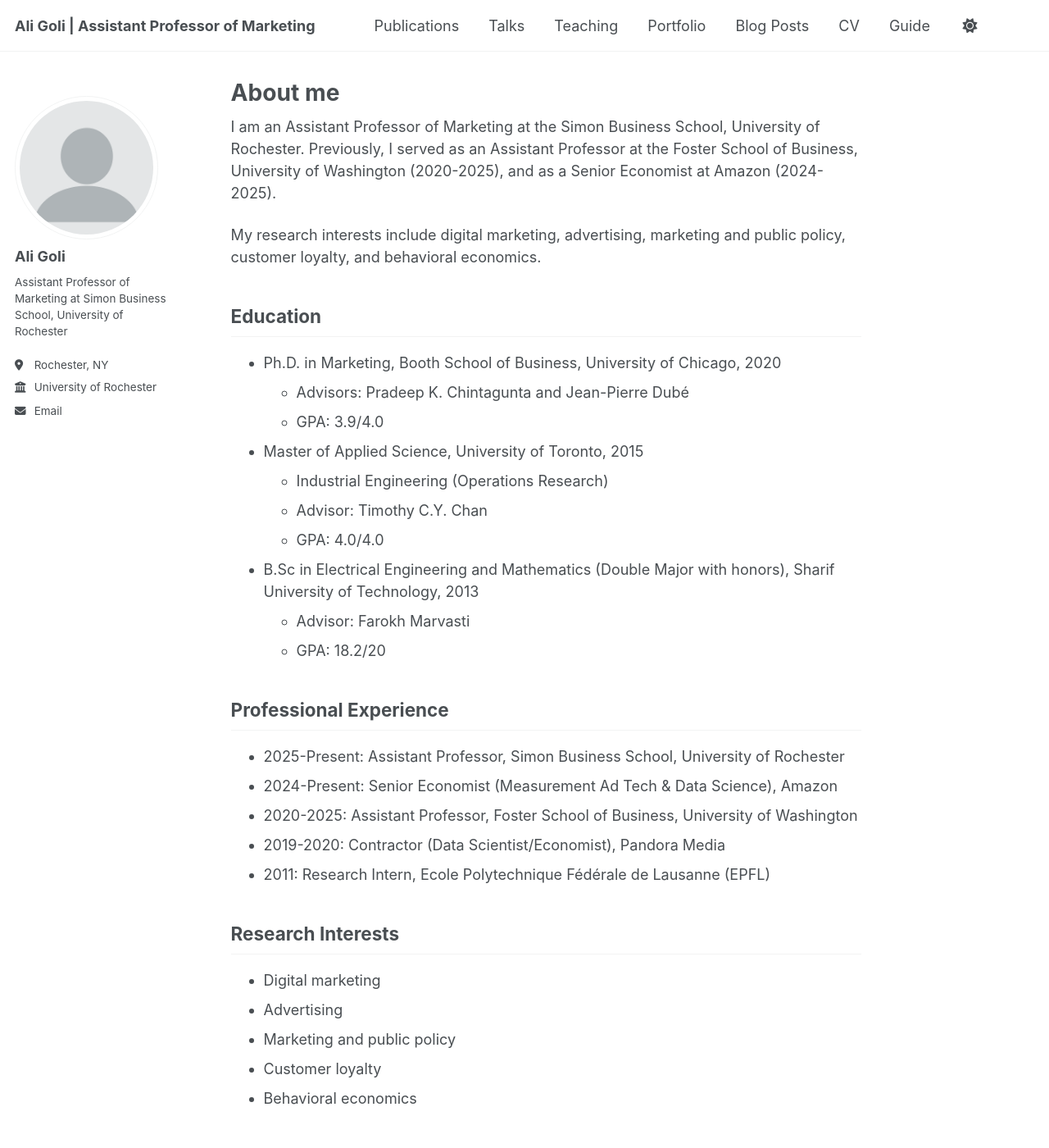
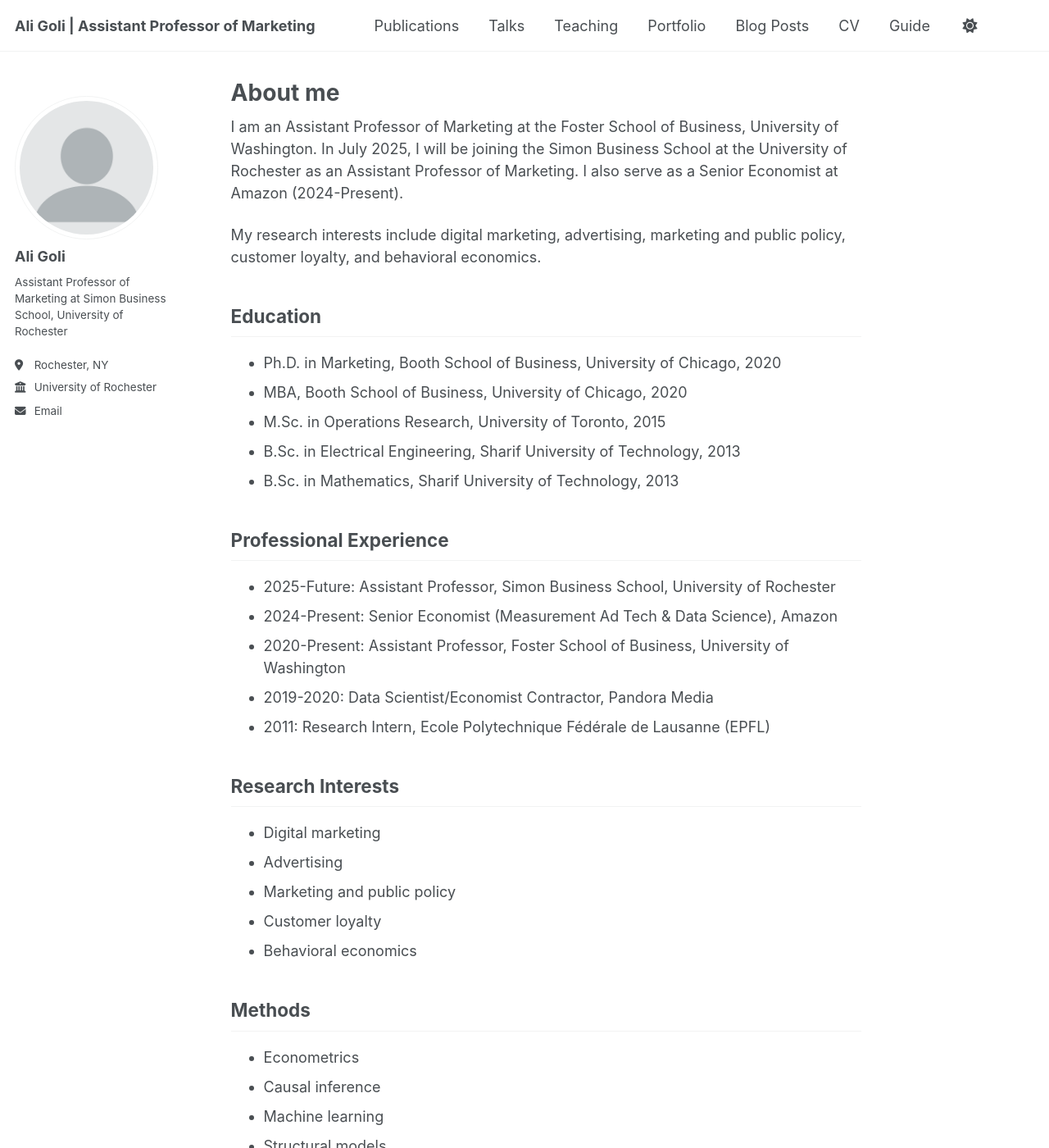
Before and after one commit to golialii/golialii.github.io, a Jekyll site: the page built from _pages/about.md, in a window 1280 px wide and 1400 px high. Shown: the whole window at 82% size. Built offline with Jekyll 4.4.1, drawn with Linux system fonts in a browser that asks for light colours; some of the changed text lies outside the part shown.

Commit message:
Update about.md

```diff
--- a/_pages/about.md
+++ b/_pages/about.md
@@ -8,27 +8,22 @@ redirect_from:
   - /about.html
 ---
 
-I am an Assistant Professor of Marketing at the Simon Business School, University of Rochester. Previously, I served as an Assistant Professor at the Foster School of Business, University of Washington (2020-2025), and as a Senior Economist at Amazon (2024-2025).
+I am an Assistant Professor of Marketing at the Foster School of Business, University of Washington. In July 2025, I will be joining the Simon Business School at the University of Rochester as an Assistant Professor of Marketing. I also serve as a Senior Economist at Amazon (2024-Present).
 
 My research interests include digital marketing, advertising, marketing and public policy, customer loyalty, and behavioral economics.
 
 ## Education
 * Ph.D. in Marketing, Booth School of Business, University of Chicago, 2020
-  * Advisors: Pradeep K. Chintagunta and Jean-Pierre Dubé
-  * GPA: 3.9/4.0
-* Master of Applied Science, University of Toronto, 2015
-  * Industrial Engineering (Operations Research)
-  * Advisor: Timothy C.Y. Chan
-  * GPA: 4.0/4.0
-* B.Sc in Electrical Engineering and Mathematics (Double Major with honors), Sharif University of Technology, 2013
-  * Advisor: Farokh Marvasti
-  * GPA: 18.2/20
+* MBA, Booth School of Business, University of Chicago, 2020
+* M.Sc. in Operations Research, University of Toronto, 2015
+* B.Sc. in Electrical Engineering, Sharif University of Technology, 2013
+* B.Sc. in Mathematics, Sharif University of Technology, 2013
 
 ## Professional Experience
-* 2025-Present: Assistant Professor, Simon Business School, University of Rochester
+* 2025-Future: Assistant Professor, Simon Business School, University of Rochester
 * 2024-Present: Senior Economist (Measurement Ad Tech & Data Science), Amazon
-* 2020-2025: Assistant Professor, Foster School of Business, University of Washington
-* 2019-2020: Contractor (Data Scientist/Economist), Pandora Media
+* 2020-Present: Assistant Professor, Foster School of Business, University of Washington
+* 2019-2020: Data Scientist/Economist Contractor, Pandora Media
 * 2011: Research Intern, Ecole Polytechnique Fédérale de Lausanne (EPFL)
 
 ## Research Interests
@@ -45,5 +40,7 @@ My research interests include digital marketing, advertising, marketing and publ
 * Structural models
 
 ## Contact Information
-* **Email:** agoli@uw.edu
-* **Office:** Simon Business School, University of Rochester, Rochester, NY 14620, USA
+* **Email (UW):** agoli@uw.edu
+* **Email (Rochester):** agoli@ur.rochester.edu
+* **Office (UW):** Paccar 459, Foster School of Business, University of Washington
+* **Office (Rochester):** Carol Simon Hall, Simon Business School, University of Rochester
```
